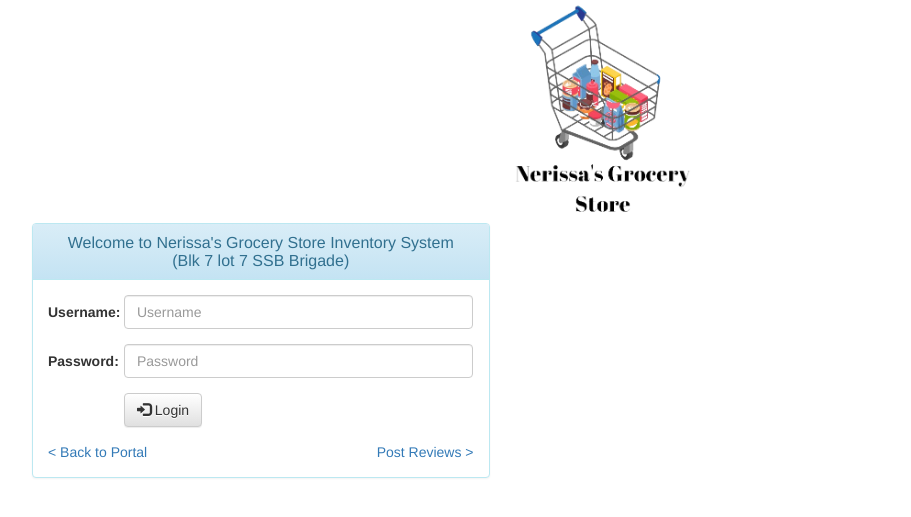
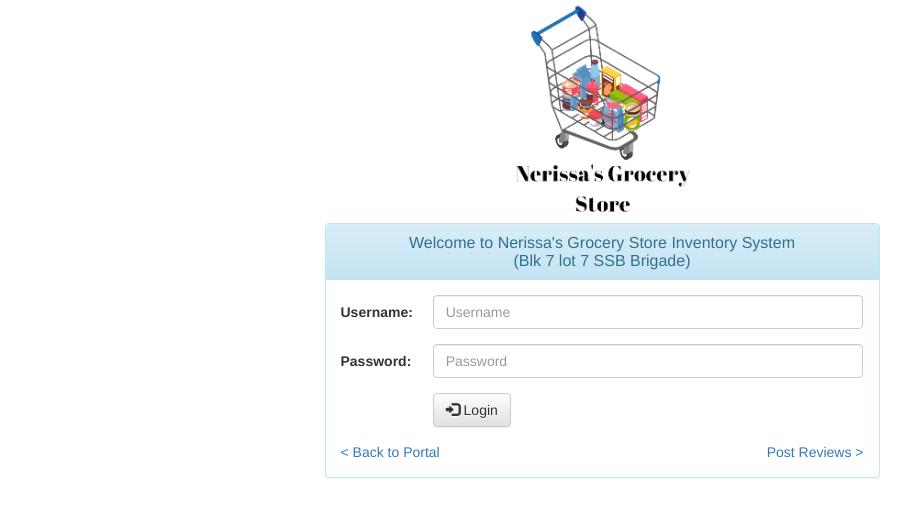
Before and after one commit to tristanjayvirtudazo/grocery, a PHP site: page /login.php?branch=1 in a window 1280 px wide. Shown: the top 517 px of the page, without its empty margins (38-949 px from the left). Run offline with PHP 8.4, Linux system fonts and the light colour scheme; data comes from the database, SQL or seed files in the repository.

Commit message:
feat: login

```diff
--- a/login.php
+++ b/login.php
@@ -109,7 +109,7 @@ if ($_POST) {
 		</div>
 
 		<div class="row vertical">
-			<div class="col-md-5 d-flex justify-content-center">
+			<div class="col-md-6 col-md-offset-3">
 				<div class="panel panel-info">
 					<div class="panel-heading">
 						<h1 class="panel-title text-center">Welcome to Nerissa's Grocery Store Inventory System <br> (<?= $selectedBranch ?>)</h1>
```
